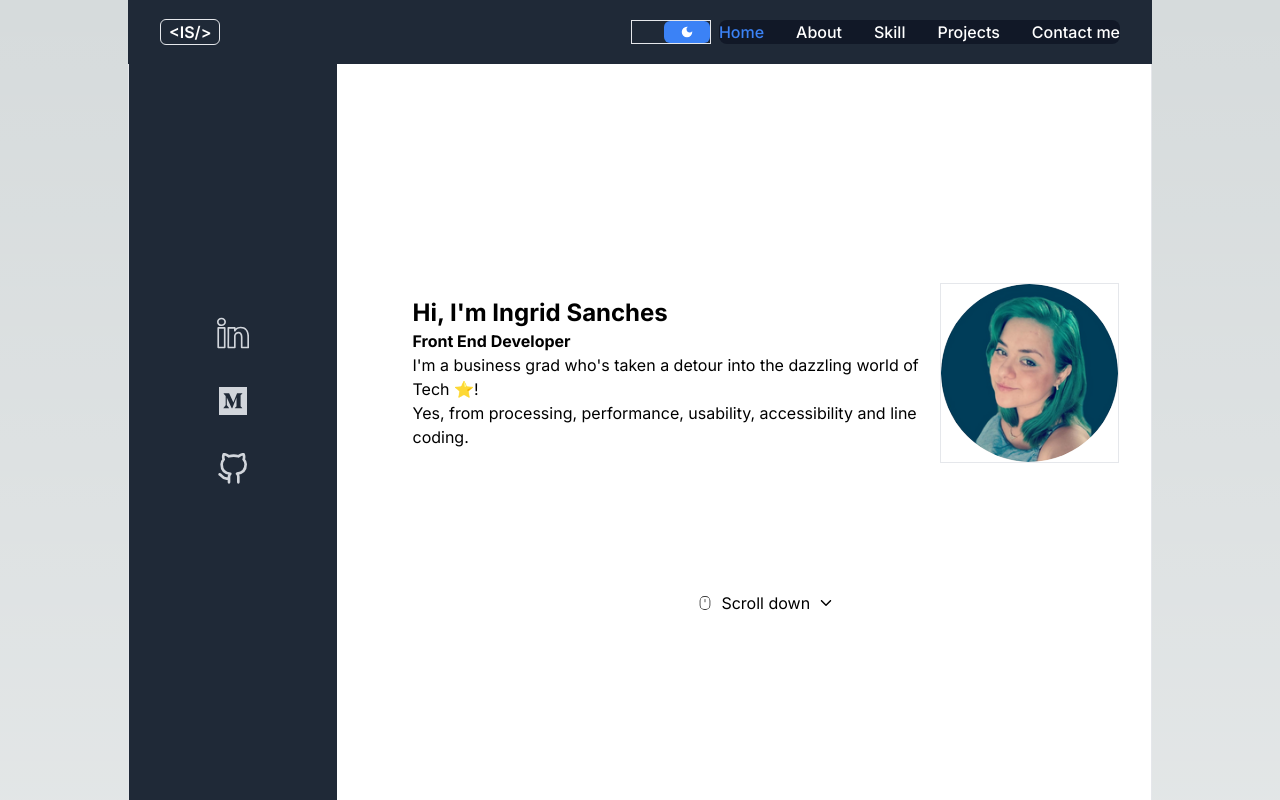
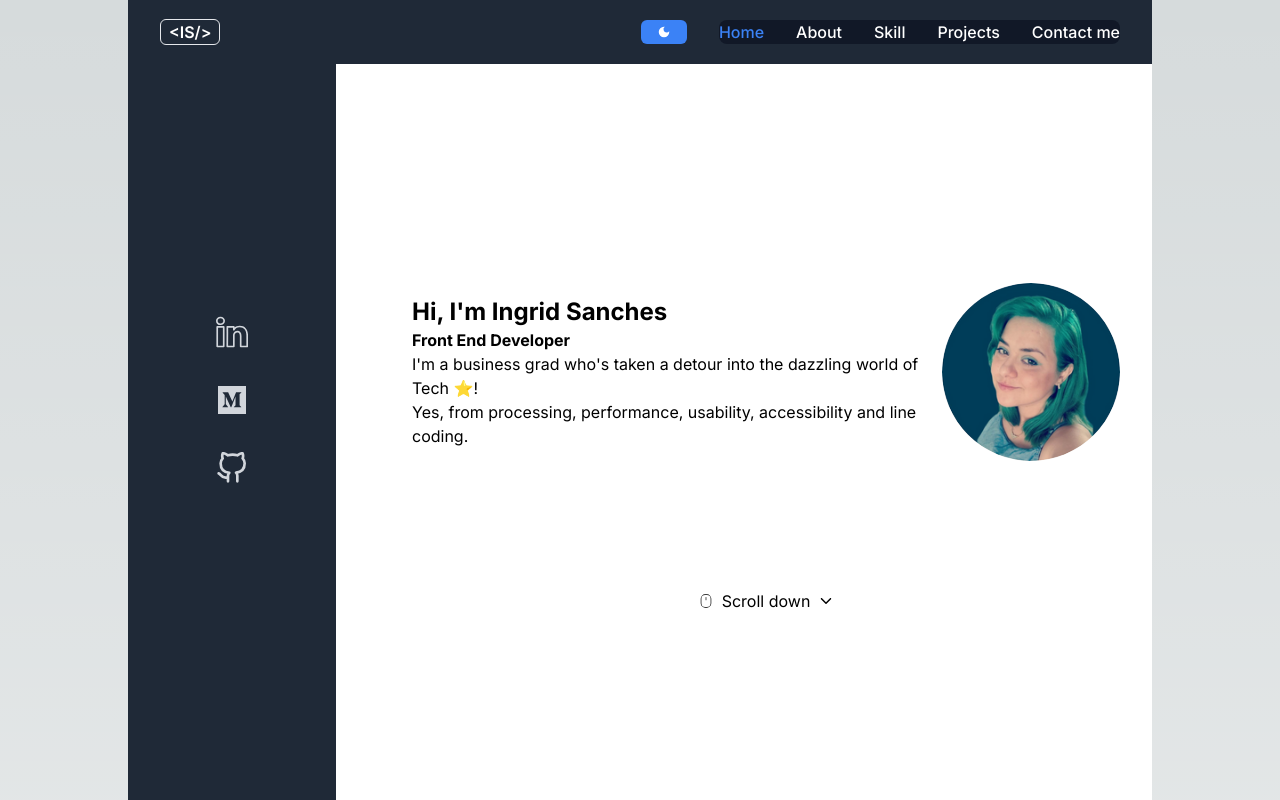
Before and after one commit to IngridAkeida/portfolio, a Next.js app: page / in a window 1280 px wide. Shown: the top 800 px of the page. Built offline with nearby package versions, Linux system fonts and the light colour scheme.

Commit message:
update commit

```diff
--- a/src/app/page.tsx
+++ b/src/app/page.tsx
@@ -11,7 +11,7 @@ const App: React.FC = (darkMode) => {
 
 
   return (
-    <div className={`bg-white dark:bg-gray-800 transition-colors duration-500 ${darkMode && 'dark'} p-6 md:p-0 flex flex-col mx-auto lg:max-w-5xl border`}>
+    <div className={`bg-white dark:bg-gray-800 transition-colors duration-500 ${darkMode && 'dark'} p-6 md:p-0 flex flex-col mx-auto lg:max-w-5xl`}>
       <header>
         <Navbar />
         <Sidebar />
@@ -27,7 +27,7 @@ const App: React.FC = (darkMode) => {
                 <p>{`I'm`} a business grad {`who's`} taken a detour into the dazzling world of Tech ⭐️!</p>
                 <p>Yes, from processing, performance, usability, accessibility and line coding.</p>
               </div>
-              <div className='border'>
+              <div className=''>
                 <Image src="/assets/bio-image.png" alt="Ingrid Sanches Perfil image"
                 className='rounded-full'
                 width={200} height={200}/>
--- a/src/components/Logo.tsx
+++ b/src/components/Logo.tsx
@@ -2,7 +2,7 @@ const Logo: React.FC = () => {
 
   return(
     <a href="#" className="flex items-center space-x-3 rtl:space-x-reverse">
-        <span className=" text-md font-semibold whitespace-nowrap dark:text-white px-2 rounded-md border">{`<IS/>`}</span>
+        <span className=" text-black text-md font-semibold whitespace-nowrap dark:text-white px-2 rounded-md border">{`<IS/>`}</span>
     </a>
   )
 }
--- a/src/components/Navbar.tsx
+++ b/src/components/Navbar.tsx
@@ -24,7 +24,7 @@ const NavBar: React.FC = () => {
         <div className="flex items-center justify-between h-16 max-w-5xl mx-auto px-4 sm:px-6 lg:px-8">
           <Logo />
           <div className='flex justify-end'>
-            <div className='flex justify-end w-20 mr-2 sm:h-auto border'>
+            <div className='flex justify-end w-20 mr-8 sm:h-auto'>
               <BtnDarkMode toggleDarkMode={toggleDarkMode} darkMode={darkMode}/>
             </div>
             <div className="hidden md:block">
```
